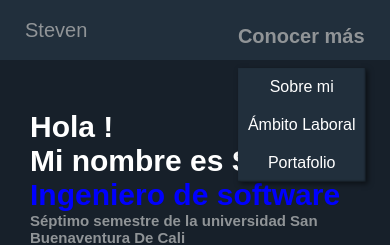
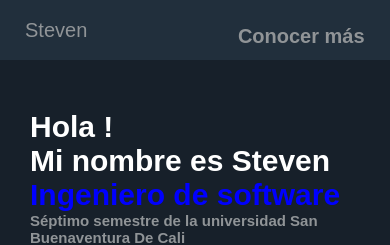
Before and after one commit to StevenC23/Portafolio, a React (Create React App) app: page / in a window 390 px wide. Shown: the top 245 px of the page. Built offline with nearby package versions, Linux system fonts and the light colour scheme.

Commit message:
Vompleted View Smartphone

```diff
--- a/src/components/BoxNavigation/BoxNavigation.jsx
+++ b/src/components/BoxNavigation/BoxNavigation.jsx
@@ -1,13 +1,29 @@
-import React from 'react'
+import React, {useState}from 'react'
 import {NavLink} from "react-router-dom"
 
 const BoxNavigation = () => {
+
+    const [navView, setnavView] = useState(false);
+
+    const navViewer = (prop) => {
+        if(prop === false){
+            document.getElementById("component-boxnavigation").style.display="block"
+            setnavView(!prop)
+        }else{
+            document.getElementById("component-boxnavigation").style.display="none"
+            setnavView(!prop)
+        }
+    }
+
     return (
         <>
-            <div className="component-boxnavigation">
+            <div className="component-boxnavigation" id="component-boxnavigation">
                 <div className="links-boxnavigation">
                     <ul>
-                        <li>
+                        <li onClick={()=>{
+                            document.getElementById("component-boxnavigation").style.display="none"
+                            setnavView(false)
+                            }}>
                             <NavLink
                                 exact
                                 to="/about"
@@ -16,7 +32,10 @@ const BoxNavigation = () => {
                                 >Sobre mi
                             </NavLink>
                         </li>
-                        <li>
+                        <li onClick={()=>{
+                            document.getElementById("component-boxnavigation").style.display="none"
+                            setnavView(false)
+                            }}>
                             <NavLink
                                 exact
                                 to="/hv"
@@ -25,7 +44,10 @@ const BoxNavigation = () => {
                                 >Ámbito Laboral
                             </NavLink>
                         </li>
-                        <li>
+                        <li onClick={()=>{
+                            document.getElementById("component-boxnavigation").style.display="none"
+                            setnavView(false)
+                            }}>
                             <NavLink
                                 exact
                                 to="/works"
@@ -38,7 +60,9 @@ const BoxNavigation = () => {
                 </div>
             </div>
             <div className="b-boxnavigation">
-                <h1 className="boton-boxnavigation">Conocer más</h1>
+                <h1 className="boton-boxnavigation" onClick={()=>{
+                    navViewer(navView);
+                }}>Conocer más</h1>
             </div>
         </>
      );
--- a/src/styles/index.css
+++ b/src/styles/index.css
@@ -97,6 +97,7 @@ footer{
     top: 8%;
     box-shadow: inset -1px -1px 2px rgba(0, 0, 0, 0.5),
                       2px 2px 5px rgba(0, 0, 0, 0.5);
+    transition: 0.8s;
 }
 
 .component-boxnavigation ul li{
@@ -288,9 +289,7 @@ p{
     p{
         font-size: 10px;
     }
-    .component-boxnavigation{
-        display: block;
-    }
+
     .b-boxnavigation{
         display: block;
     }
```
